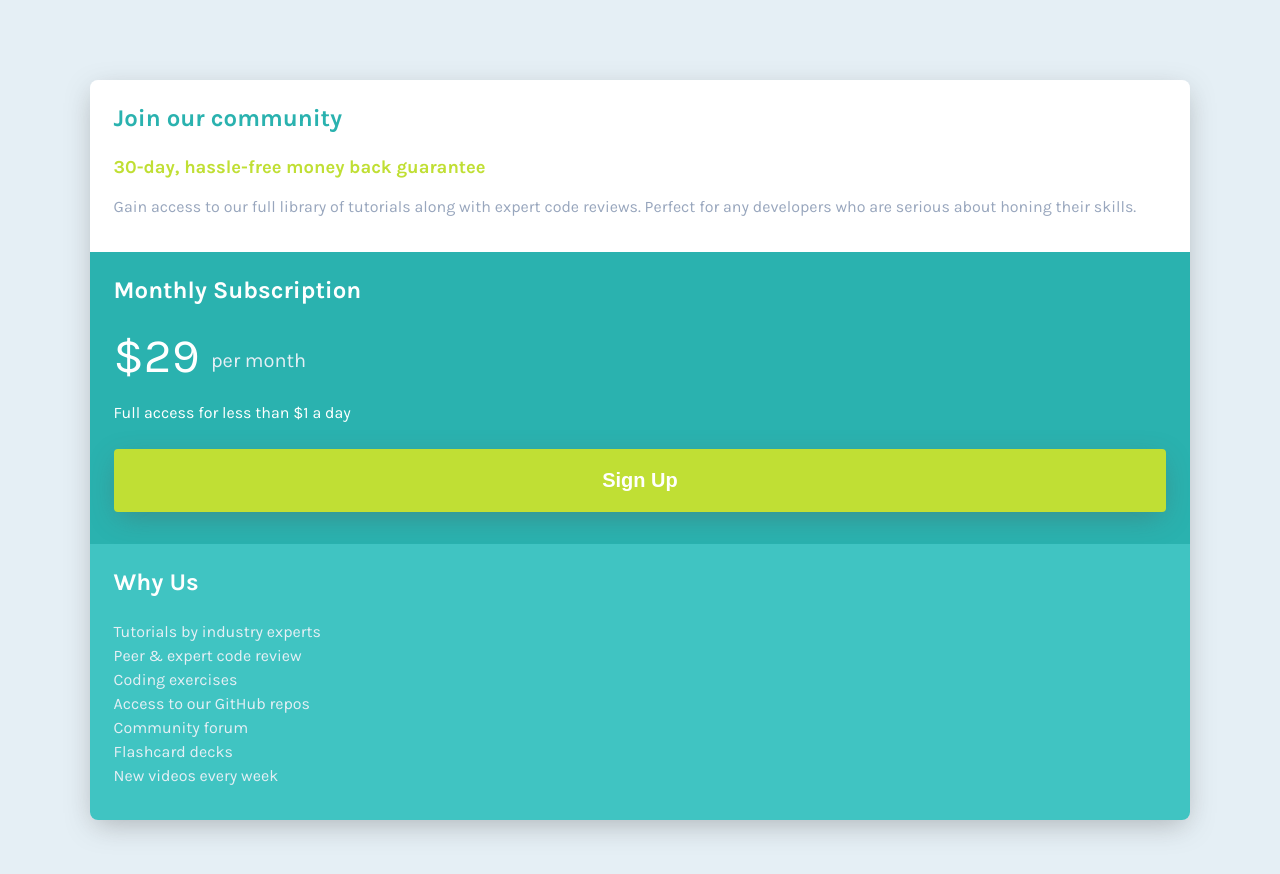
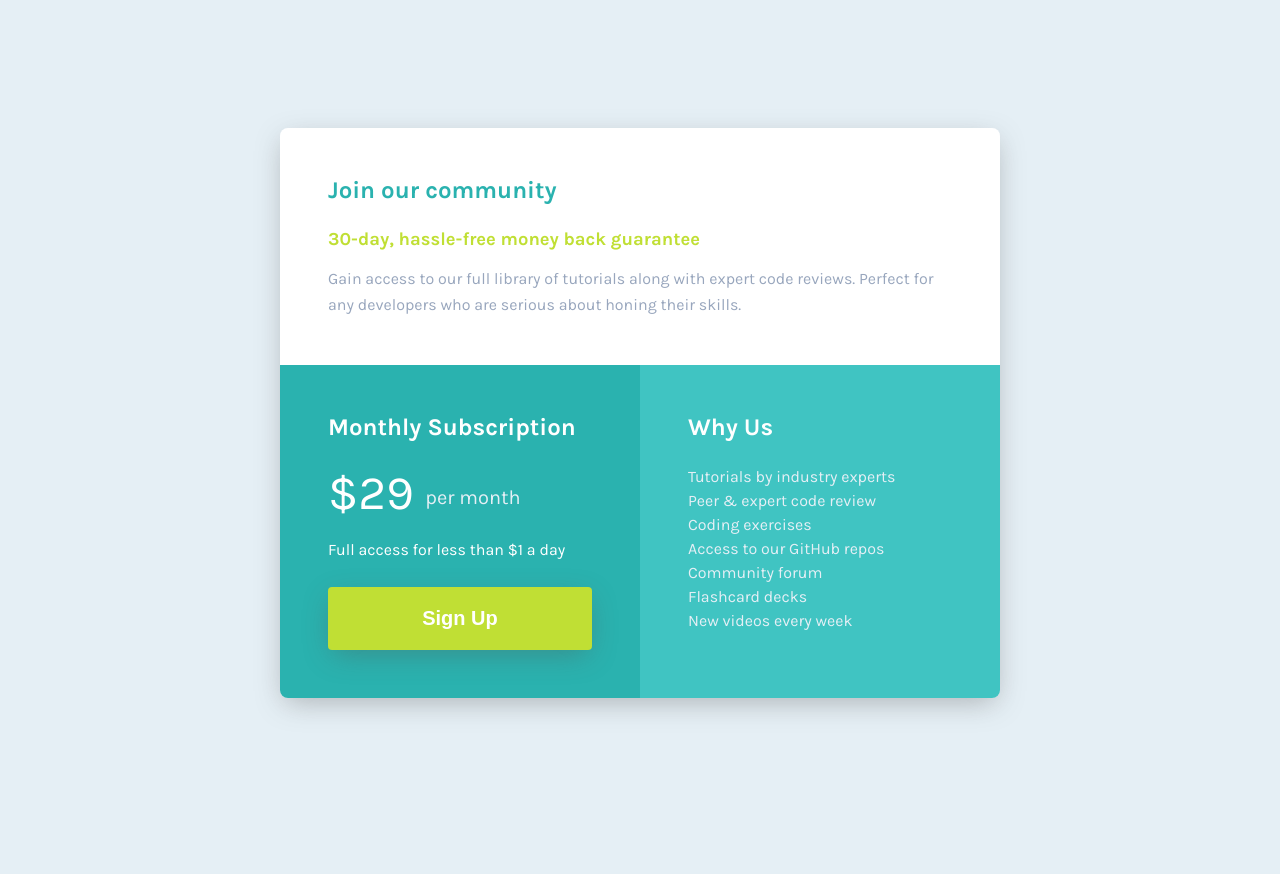
Before and after one commit to sisodiaa/frontend-mentor-single-price-grid-component, a plain HTML site: page index.html in a window 1280 px wide. After the commit the page ends 826 px from the top, so only its background shows below. Drawn offline with Linux system fonts and the light colour scheme.

Commit message:
Style the webpage for large screen devices

```diff
--- a/css/style.css
+++ b/css/style.css
@@ -57,6 +57,7 @@ button {
 
 .container {
   width: 86%;
+  max-width: 45rem;
   margin: 0 auto;
 }
 
@@ -66,6 +67,14 @@ button {
   border-radius: 0.5rem;
   overflow: hidden;
   box-shadow: 0rem 0.5rem 1.8rem -0.3rem rgba(82, 82, 82, 0.4);
+}
+@media only screen and (min-width: 50em) {
+  .grid {
+    display: flex;
+    flex-wrap: wrap;
+    margin-top: 8rem;
+    margin-bottom: 8rem;
+  }
 }
 .grid__appeal {
   padding: 1.5rem 1.5rem 2rem 1.5rem;
@@ -81,6 +90,11 @@ button {
 .grid__appeal .grid__text {
   color: var(--color-grayish-blue);
 }
+@media only screen and (min-width: 50em) {
+  .grid__appeal {
+    padding: 3rem 3rem;
+  }
+}
 .grid__text {
   line-height: 1.6;
 }
@@ -88,6 +102,12 @@ button {
   padding: 1.5rem 1.5rem 2rem 1.5rem;
   color: var(--color-white);
   background-color: var(--color-cyan);
+}
+@media only screen and (min-width: 50em) {
+  .grid__cta {
+    flex: 1;
+    padding: 3rem 3rem;
+  }
 }
 .grid__cta .grid__text {
   color: var(--color-white);
@@ -108,6 +128,12 @@ button {
   background-color: var(--color-light-cyan);
   color: var(--color-white);
 }
+@media only screen and (min-width: 50em) {
+  .grid__benefits {
+    flex: 1;
+    padding: 3rem 3rem;
+  }
+}
 
 .attribution {
   display: none;
--- a/sass/custom.scss
+++ b/sass/custom.scss
@@ -1,4 +1,6 @@
 @import url('https://fonts.googleapis.com/css2?family=Karla:wght@400;700&display=swap');
+
+$breakpoint-mobile: 50em;
 
 :root {
   --color-cyan:          hsl(179, 62%, 43%);
@@ -58,6 +60,7 @@ button {
 
 .container {
   width: 86%;
+  max-width: 45rem;
   margin: 0 auto;
 }
 
@@ -67,6 +70,13 @@ button {
   border-radius: 0.5rem;
   overflow: hidden;
   box-shadow: 0rem 0.5rem 1.8rem -0.3rem hsla(0, 0%, 32%, 0.4);
+
+  @media only screen and (min-width: $breakpoint-mobile) {
+    display: flex;
+    flex-wrap: wrap;
+    margin-top: 8rem;
+    margin-bottom: 8rem;
+  }
 
   &__appeal {
     padding: 1.5rem 1.5rem 2rem 1.5rem;
@@ -84,6 +94,10 @@ button {
     & .grid__text {
       color: var(--color-grayish-blue);
     }
+
+    @media only screen and (min-width: $breakpoint-mobile) {
+      padding: 3rem 3rem;
+    }
   }
 
   &__text {
@@ -94,6 +108,11 @@ button {
     padding: 1.5rem 1.5rem 2rem 1.5rem;
     color: var(--color-white);
     background-color: var(--color-cyan);
+
+    @media only screen and (min-width: $breakpoint-mobile) {
+      flex: 1;
+      padding: 3rem 3rem;
+    }
 
     & .grid__text {
       color: var(--color-white);
@@ -117,6 +136,11 @@ button {
     padding: 1.5rem 1.5rem 2rem 1.5rem;
     background-color: var(--color-light-cyan);
     color: var(--color-white);
+
+    @media only screen and (min-width: $breakpoint-mobile) {
+      flex: 1;
+      padding: 3rem 3rem;
+    }
   }
 }
 
```
